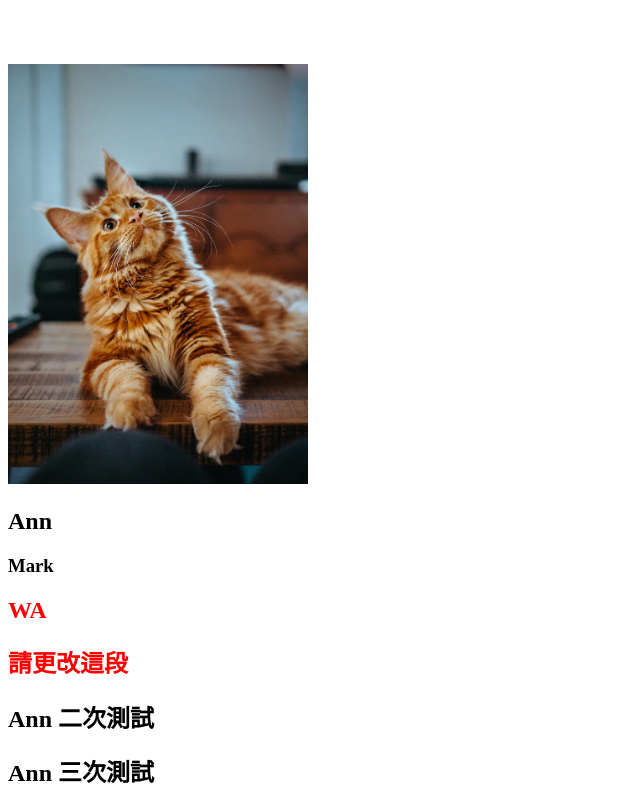
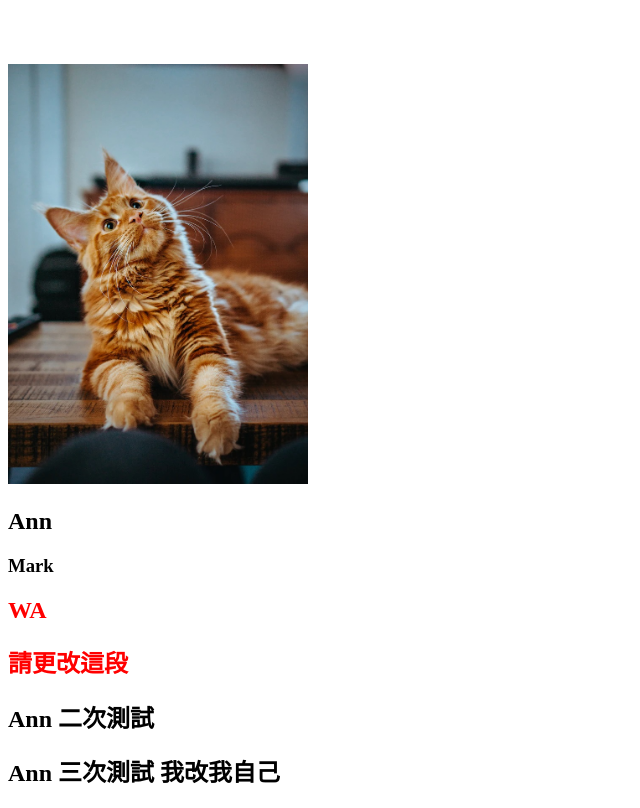
Before and after one commit to GitFlow-BillyTeamTest/GitFlow-Test, a website built with Vite: page pages/index.html in a window 1280 px wide. Shown: the part 215-1023 px from the top of the page, without its empty margins (0-640 px from the left). Built offline with nearby package versions, Linux system fonts and the light colour scheme.

Commit message:
modify 三次測試

```diff
--- a/pages/index.html
+++ b/pages/index.html
@@ -21,7 +21,7 @@
     <h2 class="WA-h2">請更改這段</h2>
 
     <h2>Ann 二次測試</h2>
-    <h2>Ann 三次測試</h2>
+    <h2>Ann 三次測試  我改我自己</h2>
 
     <%- include('./layout/footer'); -%>
 
```
